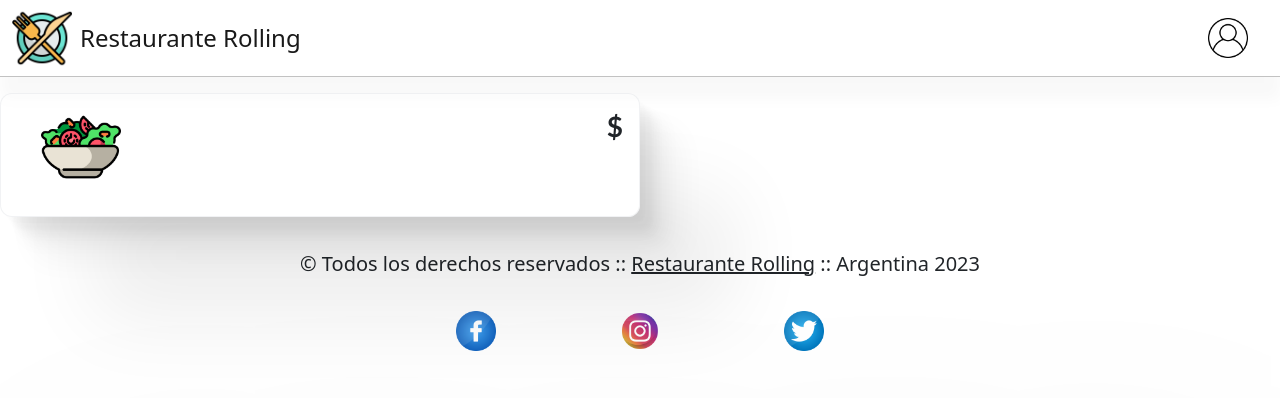
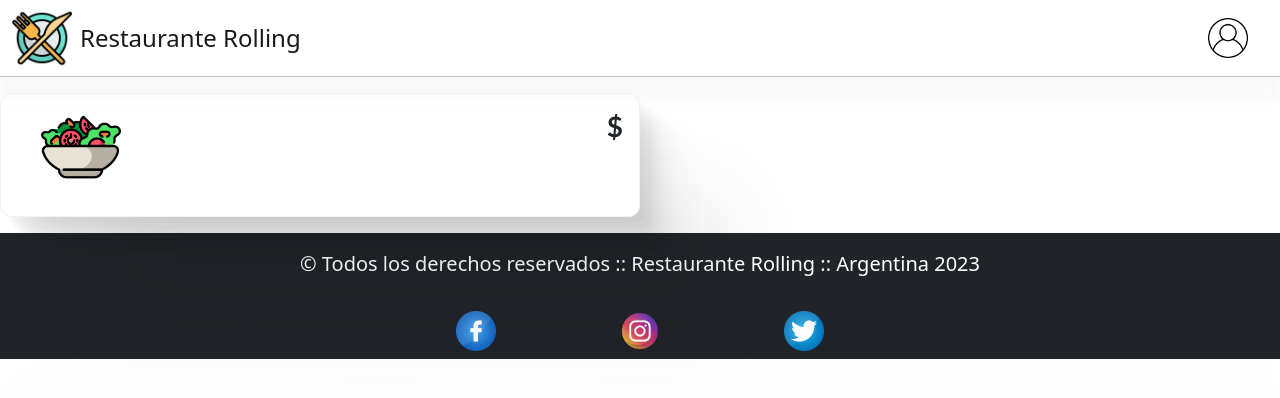
Before and after one commit to AzAnd2102/Proyecto-Final-F, a React (Create React App) app: page /Categoria in a window 1280 px wide. Shown: the top 398 px of the page. Built offline with nearby package versions, Linux system fonts and the light colour scheme.

Commit message:
Pequeños cambios en el footer

```diff
--- a/src/components/Footer/Footer.js
+++ b/src/components/Footer/Footer.js
@@ -6,9 +6,9 @@ import twitter from '../../assets/icons/twitter.png'
 
 const Footer = () => {
   return (
-    <>
-      <div class="container-fluid text-center text-dark p-3">
-        <p class="fs-5">&copy; Todos los derechos reservados :: <a class="text-dark">Restaurante Rolling</a> :: Argentina 2023</p>
+    <div className='bg-dark text-white pb-2'>
+      <div class="container-fluid text-center p-3">
+        <p class="fs-5">&copy; Todos los derechos reservados :: <a class="text-white text-decoration-none" href='#Hamburguesas'>Restaurante Rolling</a> :: Argentina 2023</p>
       </div>
       <div className='container d-flex justify-content-evenly w-50'>
         <div>
@@ -21,7 +21,7 @@ const Footer = () => {
           <img className='social-icon' src={twitter} alt='icon3' />
         </div>
       </div>
-    </>
+    </div>
   )
 }
 
```
